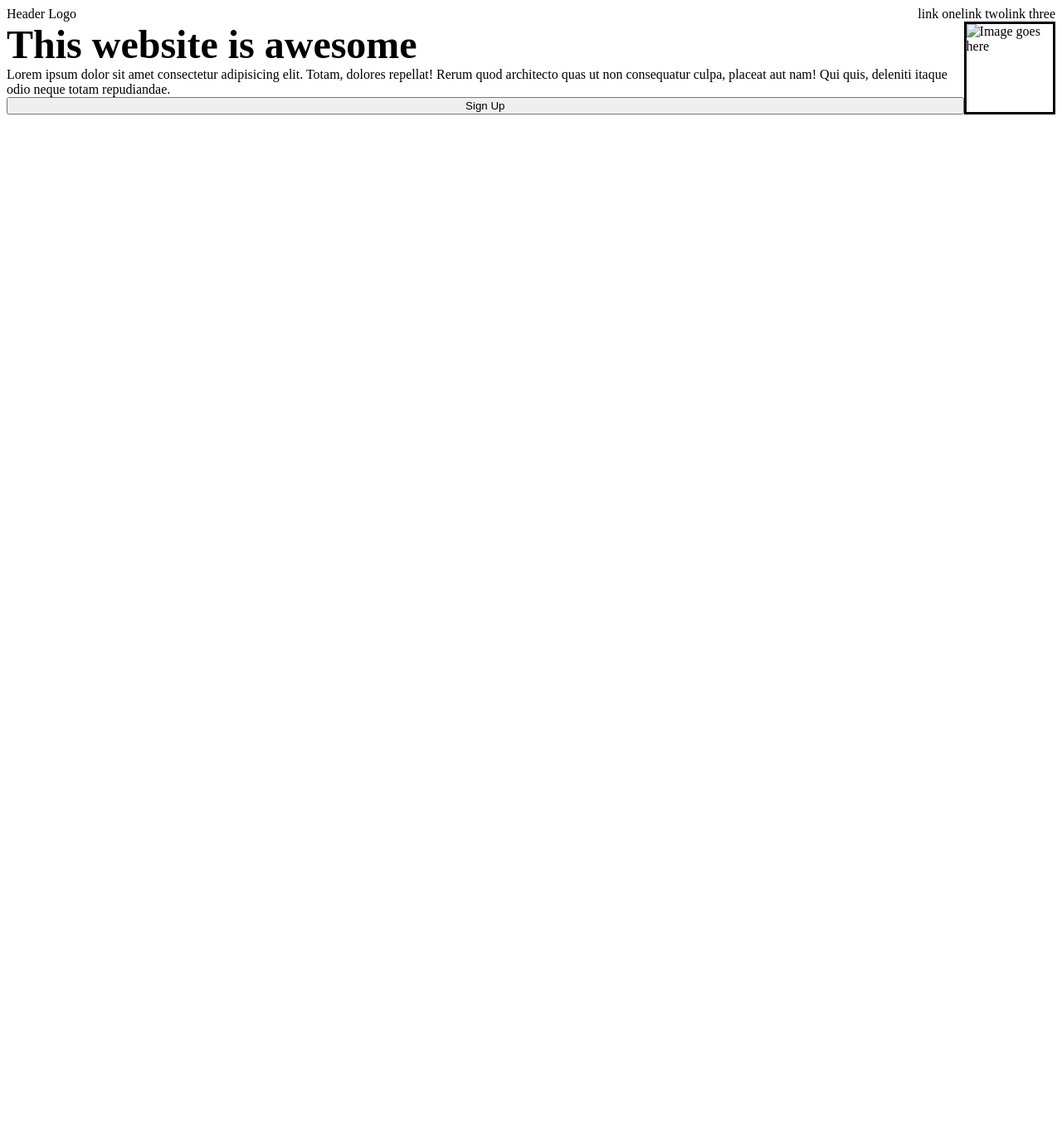
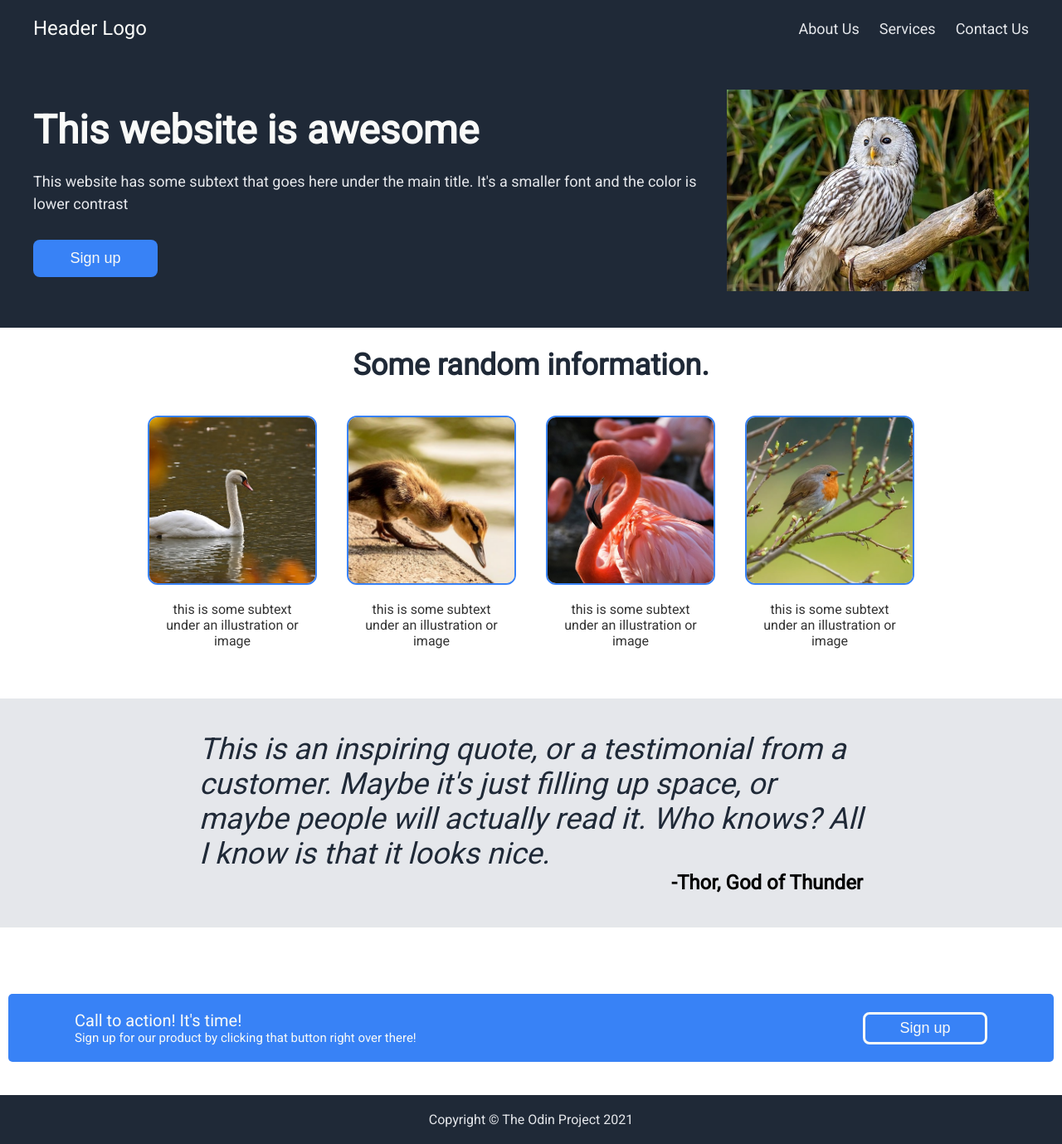
Before and after one commit to He-Who-Hooted/landing-page, a plain HTML site: page index.html in a window 1280 px wide. Shown: the whole page at 83% size. Before the commit the page ends 800 px from the top, so only its background shows below. Drawn offline with Linux system fonts and the light colour scheme.

Commit message:
Final project commit

```diff
--- a/index.html
+++ b/index.html
@@ -1,33 +1,100 @@
 <!DOCTYPE html>
 <html lang="en">
 <head>
+    <link href="https://fonts.googleapis.com/css2?family=Roboto&display=swap" rel="stylesheet">
     <link rel="stylesheet" href="styles.css">
     <meta charset="UTF-8">
     <meta name="viewport" content="width=device-width, initial-scale=1.0">
     <title>Landing Page</title>
 </head>
 <body>
-    <div class="navbar">
-        <div class="header-logo">
+
+    <nav class="navbar">
+        <div class="navbar-logo">
             Header Logo
         </div>
-        <ul class="navbar-links">
-            <li>link one</li>
-            <li>link two</li>
-            <li>link three</li>
-        </ul>
-    </div>
-    <div class="hero">
-    <div class="hero-left">
-        <div class="hero-title">This website is awesome</div>
-        <div class="call-to-action">Lorem ipsum dolor sit amet consectetur adipisicing elit. Totam, dolores repellat! Rerum quod architecto quas ut non consequatur culpa, placeat aut nam! Qui quis, deleniti itaque odio neque totam repudiandae.
-            <button>Sign Up</button>
+        <div class="navbar-links">
+            <ul>
+                <li><a href="#">About Us</a></li>
+                <li><a href="#">Services</a></li>
+                <li><a href="#">Contact Us</a></li>
+            </ul>
+        </div>
+    </nav>
+
+    <div class="hero-container">
+        <div class="hero-container-left">
+            <div class="hero-title">
+                This website is awesome
+            </div>
+            <div class="hero-content">
+                This website has some subtext that goes here under the main title. It's a smaller font and the color is lower contrast
+            </div>
+            <button class="hero-action-btn">Sign up</button>
+        </div>
+        <div class="hero-container-right">
+            <img src="images/owl.jpg" alt="this is a placeholder for an image">
         </div>
     </div>
-        <div class="hero-image">
-            <img src="" alt="Image goes here">
+
+  <h1>Some random information.</h1>
+  <div class="card-container">
+    <div class="card">
+      <div class="card-image">
+        <img src="images/swan.jpg" alt="a swan in a lake">
+      </div>
+      <div class="card-text">
+        this is some subtext under an illustration or image
+      </div>
+    </div>
+    <div class="card">
+      <div class="card-image">
+        <img src="images/duck.jpg" alt="a swan in a lake">
+      </div>
+      <div class="card-text">
+        this is some subtext under an illustration or image
+      </div>
+    </div>
+    <div class="card">
+      <div class="card-image">
+        <img src="images/flamingo.jpg" alt="a swan in a lake">
+      </div>
+      <div class="card-text">
+        this is some subtext under an illustration or image
+      </div>
+    </div>
+    <div class="card">
+      <div class="card-image">
+        <img src="images/robin.jpg" alt="a swan in a lake">
+      </div>
+      <div class="card-text">
+        this is some subtext under an illustration or image
+      </div>
+    </div>
+  </div>
+
+  <div class="quote-section">
+    <div class="quote-content">
+        This is an inspiring quote, or a testimonial from a customer. Maybe it's just filling up space, or maybe people will actually read it. Who knows? All I know is that it looks nice.
+    </div>
+    <div class="quote-author">
+        -Thor, God of Thunder
+    </div>
+  </div>
+
+  <div class="action-section">
+    <div class="action-box">
+        <div class="action-box-left">
+            <div class="action-box-title">Call to action! It's time!</div>
+            <div class="action-box-subtitle">Sign up for our product by clicking that button right over there!</div>
         </div>
+        <button class="action-box-btn">Sign up</button>
     </div>
+  </div>
+
+  <div class="footer">
+    Copyright &copy; The Odin Project 2021
+  </div>
 
 
 </body>
--- a/styles.css
+++ b/styles.css
@@ -1,42 +1,200 @@
 body {
+  margin: 0;
+  font-family: 'Roboto', sans-serif;
+  display: flex;
+  flex-direction: column;
+}
+
+.navbar {
+  display: flex;
+  justify-content: space-between;
+  align-items: center;
+  padding: 20px;
+  background-color: #1F2937;
+}
+
+.navbar-logo {
+  font-size: 24px;
+  color: #F9FAF8;
+  margin-left: 20px;
+}
+
+.navbar-links ul {
+  list-style: none;
+  display: flex;
+  gap: 24px;
+  margin: 0;
+  padding: 0;
+  margin-right: 20px;
+}
+
+.navbar-links a {
+  text-decoration: none;
+  color: #E5E7EB;
+  font-size: 18px;
+}
+
+.hero-container {
+  display: flex;
+  justify-content: space-around;
+  align-items: center;
+  padding: 40px 40px;
+  background-color: #1F2937;
+}
+
+.hero-container-left {
+  display: flex;
+  flex-direction: column;
+}
+
+.hero-title {
+  font-size: 48px;
+  font-weight: 900;
+  margin-bottom: 20px;
+  color: #F9FAF8;
+}
+
+.hero-content {
+  font-size: 18px;
+  color: #E5E7EB;
+  margin-bottom: 30px;
+  line-height: 1.5;
+}
+
+.hero-action-btn {
+  background-color: #3882F6;
+  color: #F9FAF8;
+  border: none;
+  border-radius: 8px;
+  padding: 12px 24px;
+  font-size: 18px;
+  cursor: pointer;
+  width: 150px;
+}
+
+.hero-container-right {
+  width: 400px;
+  height: auto;
+  overflow: hidden;
+}
+
+.hero-container-right img {
+  width: 100%;
+  height: 100%;
+  object-fit: cover;
+}
+
+h1 {
+    text-align: center;
+    font-size: 36px;
+    color: #1F2937;
+    font-weight: 900;
+    margin-bottom: 40px;
+}
+
+.card-container {
+  display: flex;
+  justify-content: space-around;
+  flex-wrap: wrap;
+  gap: 40px;
+  max-width: 1200px;
+  margin: 0 auto;
+}
+
+.card {
+  display: flex;
+  flex-direction: column;
+  align-items: center;
+  max-width: 200px;
+  text-align: center;
+}
+
+.card-image {
+  width: 100%;
+  aspect-ratio: 1 / 1;
+  overflow: hidden;
+  border-radius: 12px;
+  border-color: #3882F6;
+  border-style: solid;
+  border-width: 2px;
+}
+
+.card-image img {
+  width: 100%;
+  height: 100%;
+  object-fit: cover;
+  display: block;
+}
+
+.card-text {
+  padding: 20px;
+  font-size: 16px;
+  color: #333;
+}
+
+.quote-section {
+    background-color: #E5E7EB;
+    margin: 40px 0;
+    padding: 40px 20px;
     display: flex;
     flex-direction: column;
+    justify-content: space-around;
+    align-items: center;
 
 }
 
-.hero {
-    display: flex;
-    flex-direction: row;
+.quote-content {
+    font-size: 36px;
+    font-style: italic;
+    font-weight: lighter;
+    color: #1F2937;
+    max-width: 800px;
 }
 
-.hero-title {
-    font-size: 48px;
-    font-weight: 900;
-
+.quote-author {
+    font-size: 24px;
+    font-weight: bold;
+    text-align: right;
+    max-width: 800px;
+    width: 100%;
 }
 
-.hero-left {
+.action-box {
+    margin: 40px 10px;
+    background-color: #3882F6;
+    color: #F9FAF8;
+    padding: 20px 80px;
     display: flex;
-    flex-direction: column;
+    justify-content: space-between;
+    border-radius: 5px;
+    align-items: center;
 }
 
-.hero .call-to-action {
-    display: flex;
-    flex-direction: column;
+.action-box-title {
+    font-weight: 400;
+    font-size: 20px;
 }
 
-.hero-image {
-    border-style: solid;
+.action-box-subtitle {
+    font-size: 15px;
 }
 
-.navbar {
-    display: flex;
-    justify-content: space-between;
-    align-content: center;
+.action-box-btn {
+  background-color: #3882F6;
+  color: #F9FAF8;
+  border: solid;
+  border-radius: 8px;
+  padding: 6px 12px;
+  font-size: 18px;
+  cursor: pointer;
+  width: 150px;
 }
 
-.navbar .navbar-links {
-    margin: 0;
-    list-style-type: none;
+.footer {
     display: flex;
+    justify-content: center;
+    background-color: #1F2937;
+    color: #E5E7EB;
+    padding-top: 20px;
+    padding-bottom: 20px;
 }
```
Also changed, not shown: 6 other files.
